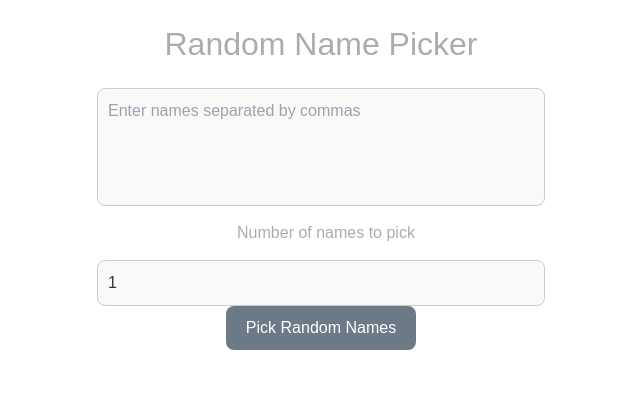
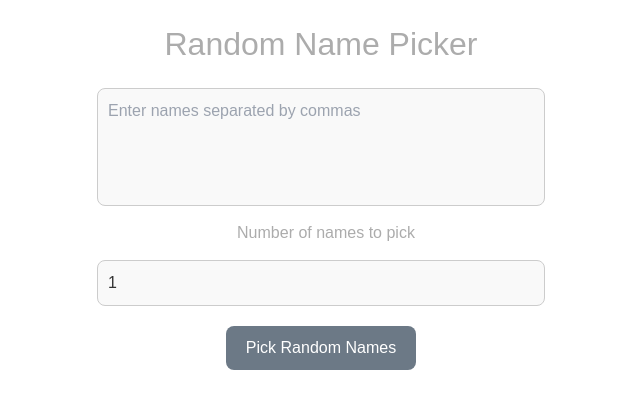
Before and after one commit to krushna06/Random-Generator, a Next.js app: page / in a window 1280 px wide. Shown: the top 408 px of the page, without its empty margins (319-959 px from the left). Built offline with nearby package versions, Linux system fonts and the light colour scheme.

Commit message:
fix: margin for random picker button

```diff
--- a/styles/Picker.module.css
+++ b/styles/Picker.module.css
@@ -3,7 +3,7 @@
   text-align: center;
   max-width: 600px;
   margin: 0 auto;
-  position: relative; /* Added relative positioning to parent container */
+  position: relative;
 }
 
 .heading {
@@ -92,6 +92,7 @@
 
 .button {
   padding: 10px 20px;
+  margin: 20px;
   background-color: #6c7986;
   color: white;
   border: none;
```
